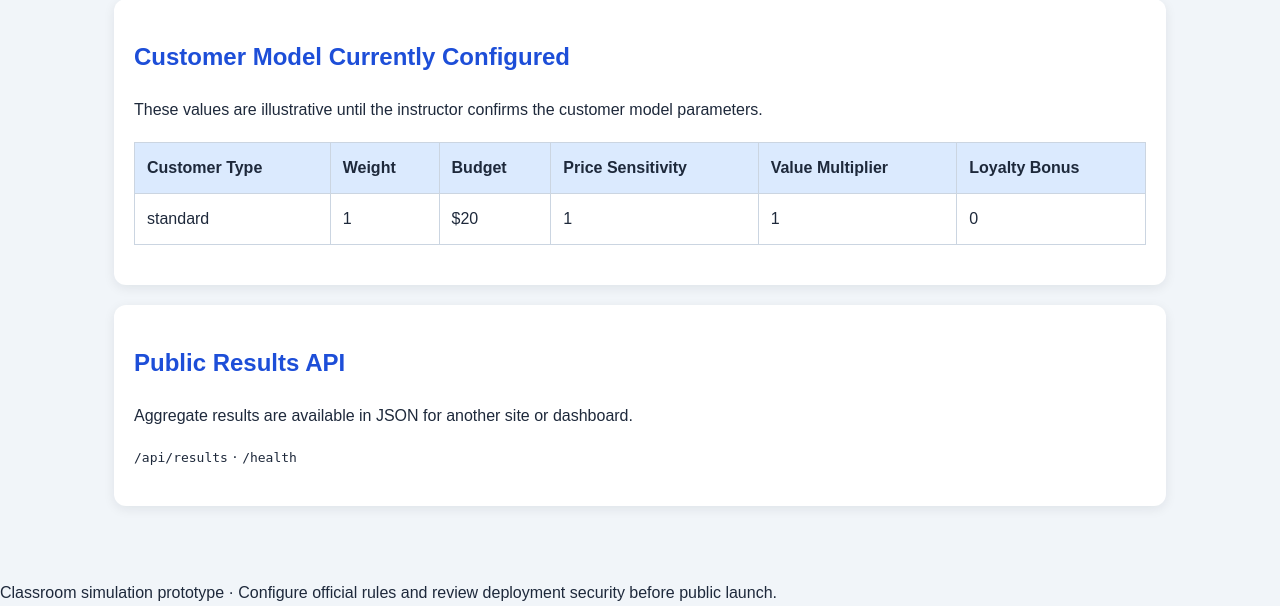
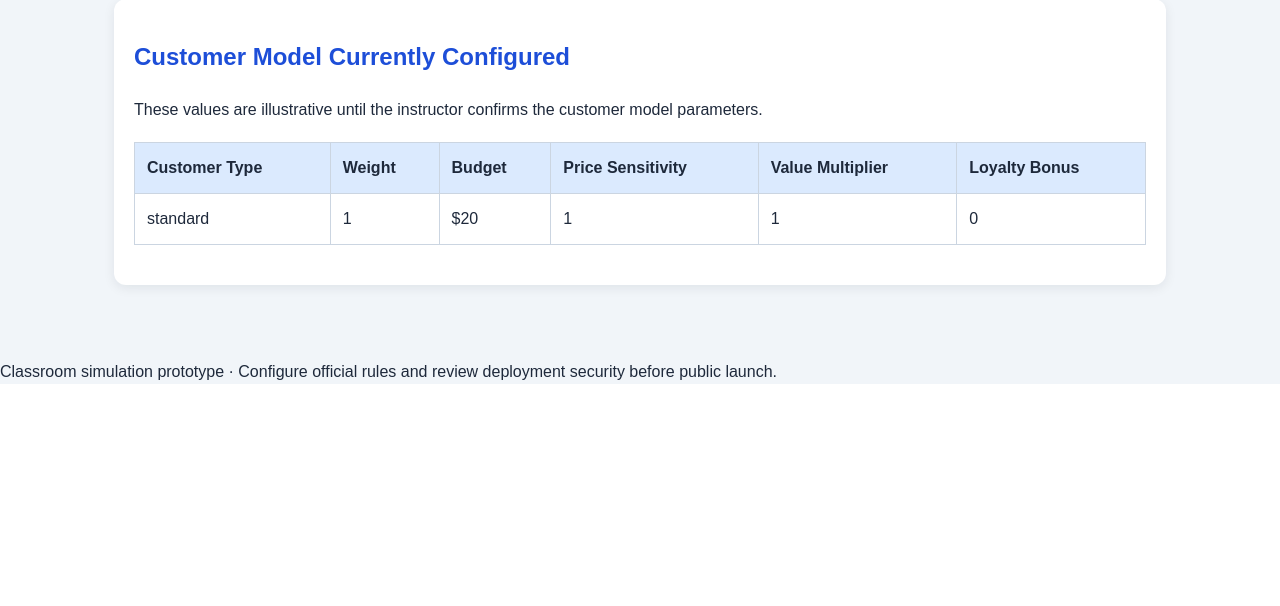
Before and after one commit to shahanggnore-cmyk/toy-soldier-market, a Flask app: page / in a window 1280 px wide. Shown: the part 4169-4775 px from the top of the page. After the commit the page ends 4553 px from the top, so only its background shows below. Run offline with Flask 3, Linux system fonts and the light colour scheme.

Commit message:
Update index.html

```diff
--- a/templates/index.html
+++ b/templates/index.html
@@ -555,10 +555,6 @@
   </div>
 </section>
 
-<section class="card">
-  <h2>Public Results API</h2>
-  <p>Aggregate results are available in JSON for another site or dashboard.</p>
-  <p><code>/api/results</code> · <code>/health</code></p>
-</section>
+
 
 {% endblock %}
```
